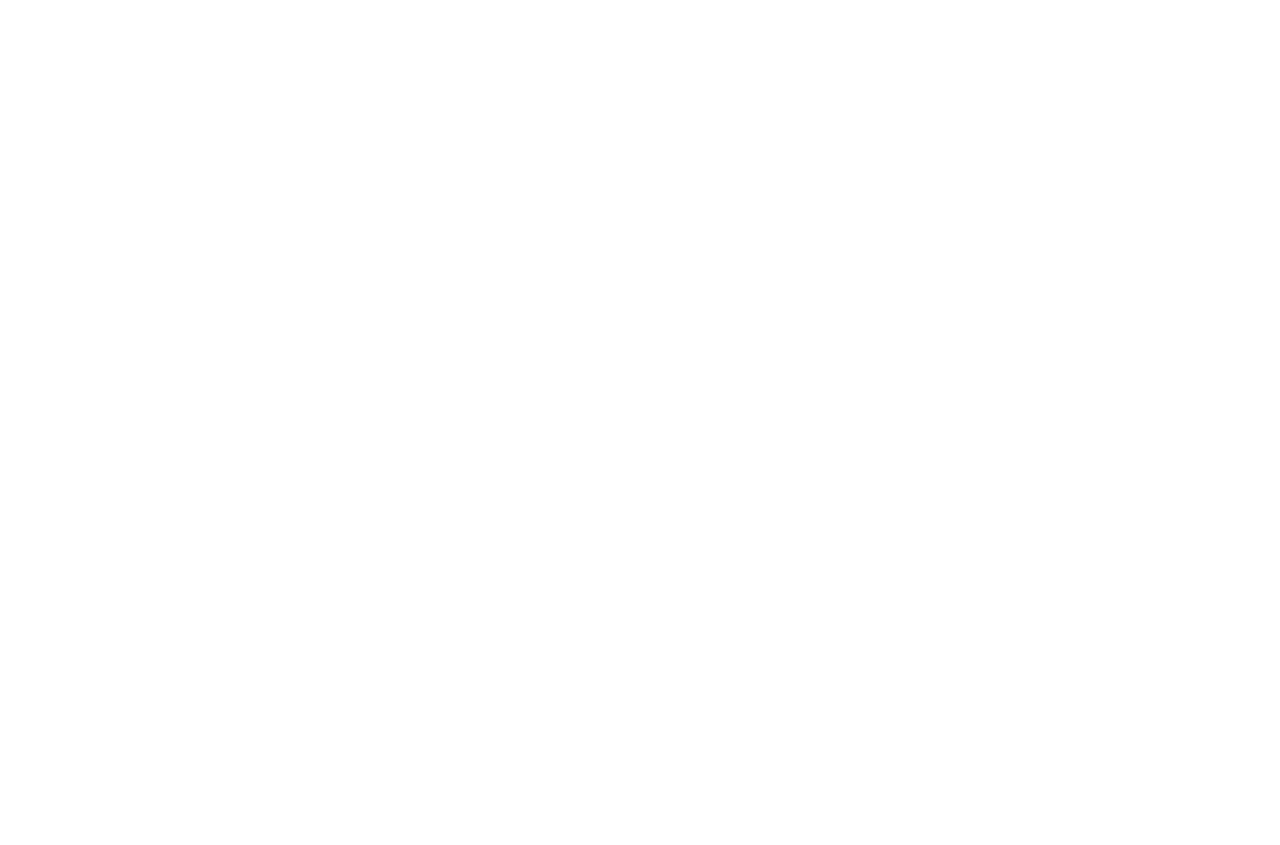
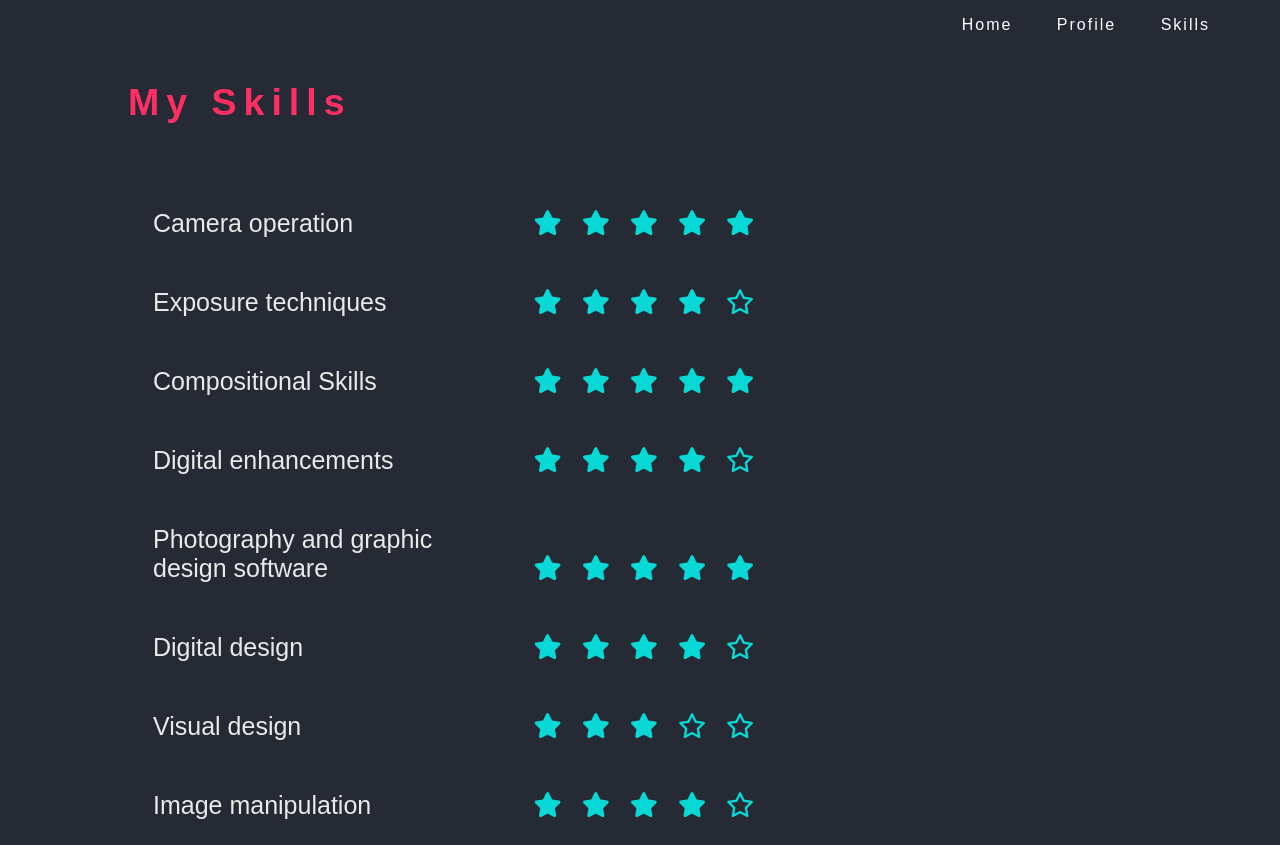
Before and after one commit to mostafa-abuelkhair/personal_website, a PHP site: page /skills.php in a window 1280 px wide. Before the commit the page is empty. Before the commit the page ends 800 px from the top, so only its background shows below. Run offline with PHP 8.4, Linux system fonts and the light colour scheme.

Commit message:
skill page

```diff
--- /dev/null
+++ b/assets/stylesheets/skills.css
@@ -0,0 +1,33 @@
+html,body{
+    padding: 0px;
+    margin: 0px;
+    font-family: sans-serif;
+    --sky : #08D9D6;
+    --black : #252A34;
+    --red : #FF2E63;
+    --white : #EAEAEA;
+    background-color: #252A34;
+    min-height: 100%;
+    color: #EAEAEA;
+}
+
+.skills{
+    padding-left: 10%;
+    font-size: 25px;
+}
+
+.skills h1{
+    color: var(--red);
+    letter-spacing: 7px;
+    margin-bottom: 60px;
+}
+
+.skills span{
+    display: inline-block;
+    width: 30%;
+    margin: 25px;
+}
+.skills i{
+    margin: 10px;
+    color: var(--sky);
+}
--- a/data/skills.json
+++ b/data/skills.json
@@ -1,43 +1,34 @@
 [
     {
-        "name": "html",
+        "name": "Camera operation",
         "level" : "5"
     },
     {
-        "name": "css",
+        "name": "Exposure techniques",
+        "level" : "4"
+    },
+    {
+        "name": "Compositional Skills",
         "level" : "5"
     },
     {
-        "name": "javascript",
+        "name": "Digital enhancements",
+        "level" : "4"
+    },
+    {
+        "name": "Photography and graphic design software",
         "level" : "5"
     },
     {
-        "name": "angular",
+        "name": "Digital design",
         "level" : "4"
     },
     {
-        "name": "nodeJs",
-        "level" : "5"
+        "name": "Visual design",
+        "level" : "3"
     },
     {
-        "name": "php",
+        "name": "Image manipulation",
         "level" : "4"
-    },
-    {
-        "name": "react",
-        "level" : "4"
-    },
-    {
-        "name": "sql",
-        "level" : "3"
-    },
-
-    {
-        "name": "mongoDB",
-        "level" : "5"
-    },
-    {
-        "name": "c++",
-        "level" : "3"
     }
 ]
--- a/skills.php
+++ b/skills.php
@@ -1,16 +1,66 @@
+<?php
+
+$myfile = fopen("data/skills.json", "r") or die("Unable to open file!");
+$skills = json_decode( fread($myfile,filesize("data/skills.json")) );
+fclose($myfile);
+
+$myfile = fopen("data/profile.json", "r") or die("Unable to open file!");
+$profile = json_decode( fread($myfile,filesize("data/profile.json")) );
+$name =  $profile->firstName . " " . $profile->lastName;
+fclose($myfile);
+
+$myfile = fopen("components/nav.html", "r") or die("Unable to open file!");
+$nav =  fread($myfile,filesize("components/nav.html"));
+fclose($myfile);
+
+?>
+
+
 <!DOCTYPE html>
 
 <html>
     <head>
         <meta charset="utf-8">
         <meta http-equiv="X-UA-Compatible" content="IE=edge">
-        <title></title>
+        <title><?php echo $name ?></title>
         <meta name="description" content="">
         <meta name="viewport" content="width=device-width, initial-scale=1">
-        <link rel="stylesheet" href="">
+        <link rel="stylesheet" href="assets/fontawesome-free-6.4.0-web/css/fontawesome.css">
+        <link rel="stylesheet" href="assets/fontawesome-free-6.4.0-web/css/all.css">
+
+        <link rel="stylesheet" href="assets/stylesheets/skills.css">
     </head>
     <body>
 
+        <?php echo $nav?>
+
+        <section class="skills">
+            <h1>
+                My Skills
+            </h1>
+
+            <article>
+
+            <?php
+
+                foreach ($skills as $skill){
+                    echo "<div><span>$skill->name</span>";
+
+                    for ( $i = 1; $i<=5; $i++ ){
+                        if($i<= $skill->level){
+                            echo "<i class=\"fa-solid fa-star\"></i>";
+                        }
+                        else{
+                            echo "<i class=\"fa-regular fa-star\"></i>";
+                        }
+                    }
+                }
+
+            ?>
+
+            </article>
+
+        </section>
 
 
         <script src="" async defer></script>
```
